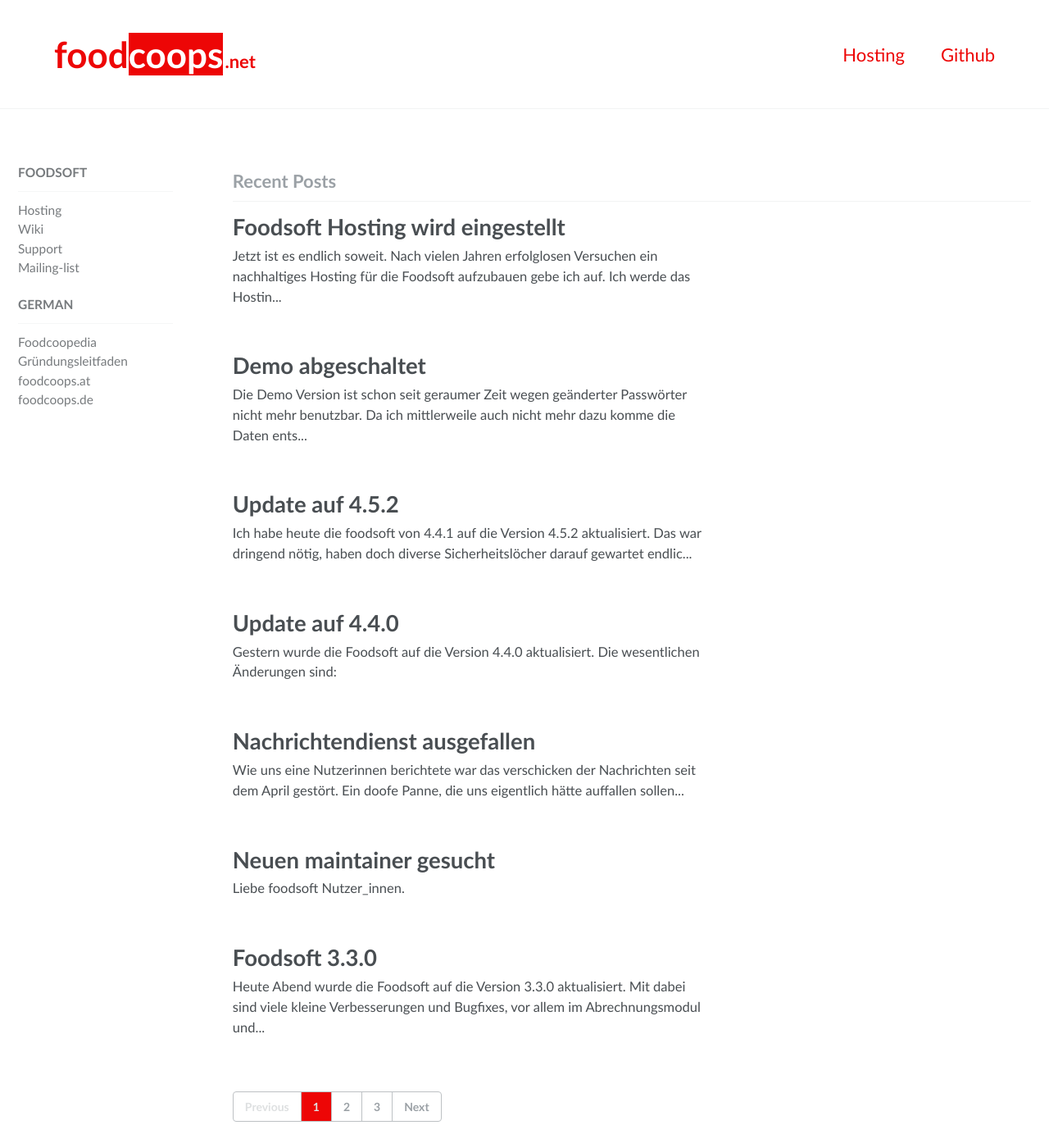
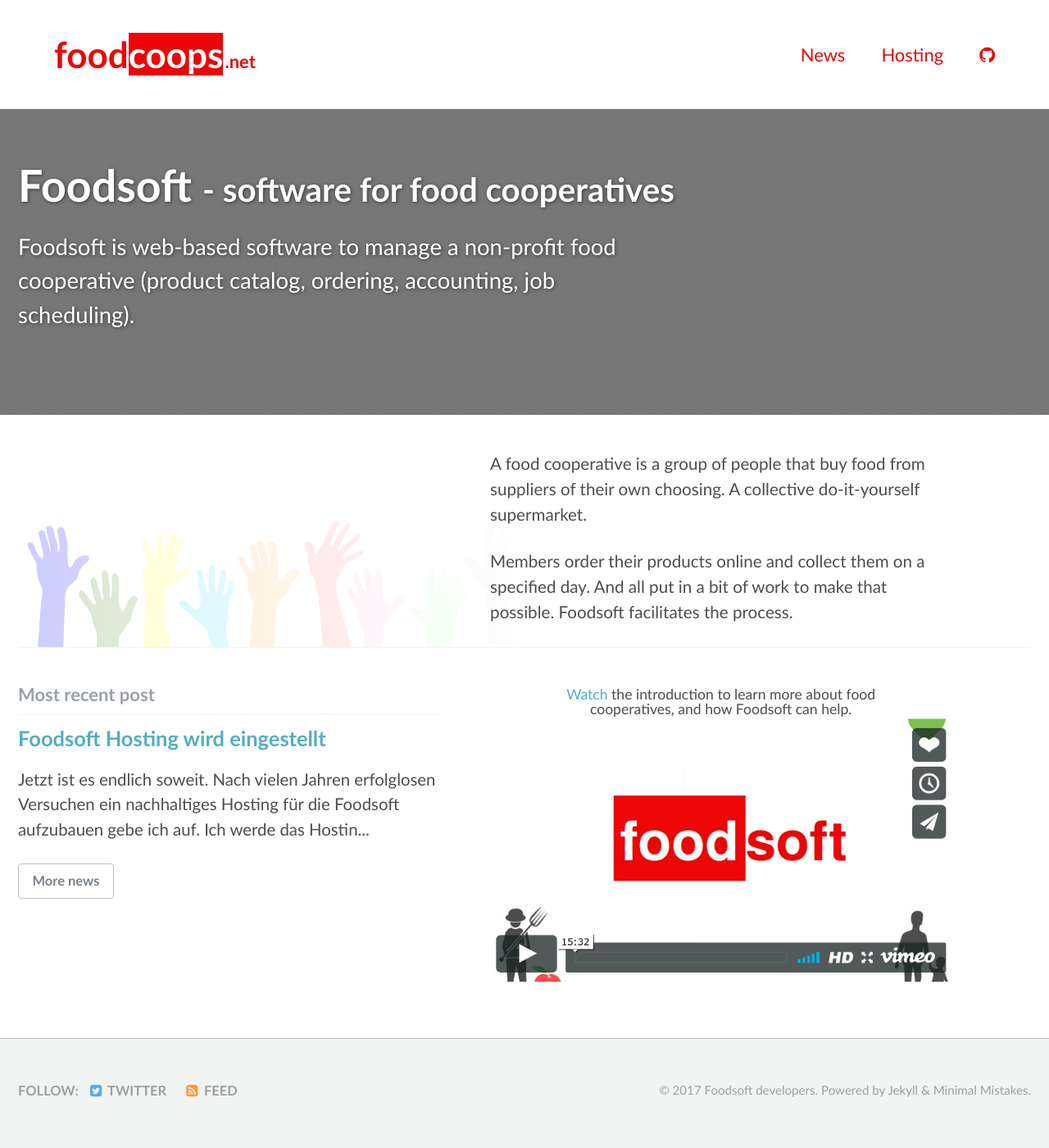
Before and after one commit to foodcoops/foodcoops.github.io, a Jekyll site: the page built from index.html, in a window 1280 px wide and 1400 px high. Shown: the whole window at 82% size. Built offline with Jekyll 4.4.1, drawn with Linux system fonts in a browser that asks for light colours; the list of posts is cut into pages by our own code.

Commit message:
Show general introduction on frontpage

```diff
--- a/_config.yml
+++ b/_config.yml
@@ -149,7 +149,7 @@
 # Outputting
 permalink: /:title/
 paginate: 7 # amount of posts to show
-paginate_path: /page/:num/
+paginate_path: /news/page/:num/
 timezone: UTC # http://en.wikipedia.org/wiki/List_of_tz_database_time_zones
 
 
--- a/_data/navigation.yml
+++ b/_data/navigation.yml
@@ -1,8 +1,10 @@
 # main links
 main:
+  - title: 'News'
+    url: /news
   - title: 'Hosting'
     url: /foodsoft-hosting
-  - title: 'Github'
+  - title: '<i class="fa fa-github"></i>'
     url: https://github.com/foodcoops/foodsoft
 
 links:
@@ -16,6 +18,8 @@
       url: https://github.com/foodcoops/foodsoft/wiki/Support
     - title: 'Mailing-list'
       url: http://foodsoft.51229.x6.nabble.com/foodsoft-discuss-f5.html
+    - title: 'List of users'
+      url: https://github.com/foodcoops/foodsoft/wiki/Users
 
   - title: 'German'
     children:
--- a/_includes/video
+++ b/_includes/video
@@ -1,11 +1,12 @@
 {% capture video_id %}{{ include.id }}{% endcapture %}
 {% capture video_provider %}{{ include.provider }}{% endcapture %}
+{% capture video_options %}{{ include.options }}{% endcapture %}
 
 <!-- Courtesy of embedresponsively.com //-->
 <div class="responsive-video-container">
 {% if video_provider == "vimeo" %}
-  <iframe src="https://player.vimeo.com/video/{{ video_id }}" frameborder="0" webkitAllowFullScreen mozallowfullscreen allowFullScreen></iframe>
+  <iframe src="https://player.vimeo.com/video/{{ video_id }}{{ video_options }}" frameborder="0" webkitAllowFullScreen mozallowfullscreen allowFullScreen></iframe>
 {% elsif video_provider == "youtube" %}
-  <iframe src="https://www.youtube.com/embed/{{ video_id }}" frameborder="0" allowfullscreen></iframe>
+  <iframe src="https://www.youtube.com/embed/{{ video_id }}{{ video_options }}" frameborder="0" allowfullscreen></iframe>
 {% endif %}
 </div>
--- a/assets/css/main.scss
+++ b/assets/css/main.scss
@@ -32,3 +32,54 @@
     margin-left: 2px;
   }
 }
+
+// homepage
+article.splash > section.page__content > .feature__wrapper:first-child {
+  background-image: url(/assets/images/hands.png);
+  background-position: bottom left;
+
+  > * {
+    background: rgba(255,255,255,0.9); /* fade background */
+    background: linear-gradient(to right, rgba(255,255,255,0.8), white, white);
+  }
+}
+
+.homepage-row {
+  margin-right: 100px;
+
+  > .homepage-cell-1 {
+    float: left;
+    width: 50%;
+    padding-right: 50px;
+  }
+  > .homepage-cell-2 {
+    float: right;
+    width: 49%;
+  }
+
+  .archive__subtitle {
+    margin-top: 0;
+  }
+  .list__item {
+    padding-right: 0;
+    font-size: 0.926em;
+  }
+}
+
+.homepage-topcaption {
+  font-size: 80%;
+  line-height: 1;
+  padding-top: 0.5ex;
+  color: $dark-gray;
+  text-align: center;
+  margin: 0 3em;
+}
+
+// slightly cleaner footer
+.page__footer-follow {
+  float: left;
+}
+.page__footer-copyright {
+  float: right;
+  padding-top: 7px;
+}
--- a/index.html
+++ b/index.html
@@ -1,6 +1,42 @@
 ---
-layout: home
-author_profile: false
-sidebar:
-  nav: links
+layout: splash
+title: |-
+  Foodsoft <small>- software for food cooperatives</small>
+excerpt: |-
+  Foodsoft is web-based software to manage a non-profit food cooperative
+  (product catalog, ordering, accounting, job scheduling).
+header:
+  overlay_image: /assets/images/headimage.jpg
+  overlay_filter: 0.25
+
+feature_row_desc:
+- excerpt: |-
+    <p>A food cooperative is a group of people that buy food from suppliers of their own
+    choosing. A collective do-it-yourself supermarket.</p>
+
+    <p>Members order their products online and collect them on a specified day. And all put
+    in a bit of work to make that possible. Foodsoft facilitates the process.</p>
 ---
+{% include feature_row id='feature_row_desc' type='left' %}
+
+<div class="homepage-row">
+  <div class="homepage-cell-1">
+    {% if site.posts %}
+      <h3 class="archive__subtitle">{{ site.data.ui-text[site.locale].most_recent_post | default: "Most recent post" }}</h3>
+      {% assign post = site.posts[0] %}
+      {% include archive-single.html %}
+    {% endif %}
+
+    <a href="/news" class="btn btn--inverse">More news</a>
+  </div>
+
+  <div class="homepage-cell-2">
+    <div class="homepage-topcaption">
+      <a href="https://vimeo.com/145927538">Watch</a> the introduction to learn more
+      about food cooperatives, and how Foodsoft can help.
+    </div>
+    <a href="https://vimeo.com/145927538?autoplay=1">
+      <img src="/assets/images/vimeo-thumb.png" alt="Foodsoft introduction video">
+    </a>
+  </div>
+</div>
--- /dev/null
+++ b/news/index.html
@@ -0,0 +1,6 @@
+---
+layout: home
+author_profile: false
+sidebar:
+  nav: links
+---
```
Also changed, not shown: foodsoft-hosting.md (+3 -0 lines), assets/images/hands.png (added), assets/images/headimage2.jpg (added), assets/images/vimeo-thumb.png (added), 1 other file.
